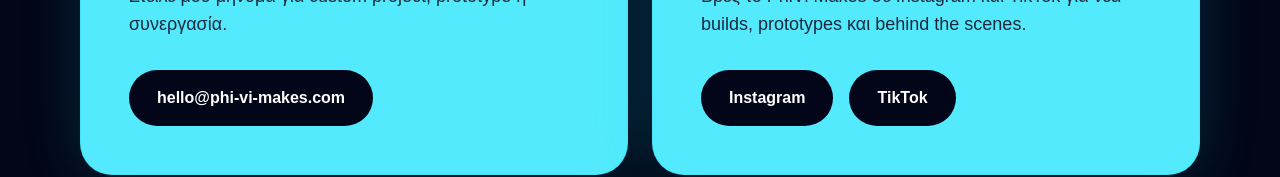
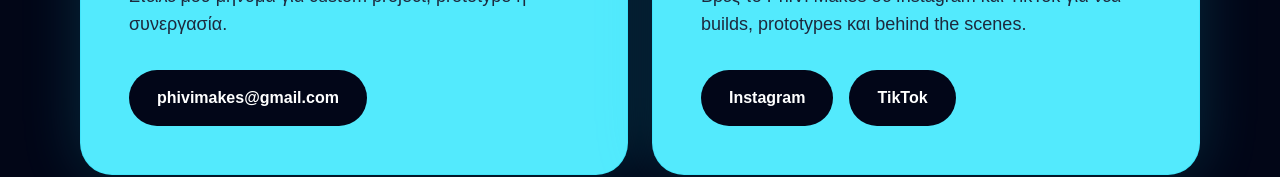
Before and after one commit to FotisVal/phivimakes-site, a Next.js app: page / in a window 1280 px wide. Shown: the part 2372-2549 px from the top of the page. Built offline with nearby package versions, Linux system fonts and the light colour scheme.

Commit message:
INSTA & TIKTOK

```diff
--- a/app/page.tsx
+++ b/app/page.tsx
@@ -246,10 +246,10 @@ export default function Home() {
             </p>
 
             <a
-              href="mailto:hello@phi-vi-makes.com"
+              href="mailto:phivimakes@gmail.com"
               className="mt-8 inline-flex rounded-full bg-slate-950 px-7 py-4 font-bold text-white transition hover:bg-slate-800"
             >
-              hello@phi-vi-makes.com
+              phivimakes@gmail.com
             </a>
           </div>
 
@@ -264,7 +264,7 @@ export default function Home() {
 
             <div className="mt-8 flex flex-col gap-4 sm:flex-row">
               <a
-                href="https://www.instagram.com/TO_INSTAGRAM_SOU"
+                href="https://www.instagram.com/phivimakes?igsh=ejRibTdrMm9sNXZk"
                 target="_blank"
                 rel="noreferrer"
                 className="rounded-full bg-slate-950 px-7 py-4 text-center font-bold text-white transition hover:bg-slate-800"
@@ -273,7 +273,7 @@ export default function Home() {
               </a>
 
               <a
-                href="https://www.tiktok.com/@TO_TIKTOK_SOU"
+                href="https://www.tiktok.com/@phivimakes?_r=1&_d=ed9bb7kb0elhbe&sec_uid=MS4wLjABAAAAd0A_oC1ZKMAuyl_HpFvO_xGQQNFXSr4H0c3HyEKq-9trclc-lDZkOKjCY1O4Gh5w&share_author_id=7637309696769311766&sharer_language=en&source=h5_m&u_code=f3bd0c0i76gmch&timestamp=1778199841&user_id=7637309696769311766&sec_user_id=MS4wLjABAAAAd0A_oC1ZKMAuyl_HpFvO_xGQQNFXSr4H0c3HyEKq-9trclc-lDZkOKjCY1O4Gh5w&item_author_type=1&utm_source=copy&utm_campaign=client_share&utm_medium=android&share_iid=7634100450640611094&share_link_id=41ab6d3a-91c3-4347-8a7a-b2381d7f6645&share_app_id=1233&ugbiz_name=ACCOUNT&ug_btm=b8727%2Cb7360&social_share_type=5&enable_checksum=1"
                 target="_blank"
                 rel="noreferrer"
                 className="rounded-full bg-slate-950 px-7 py-4 text-center font-bold text-white transition hover:bg-slate-800"
```
